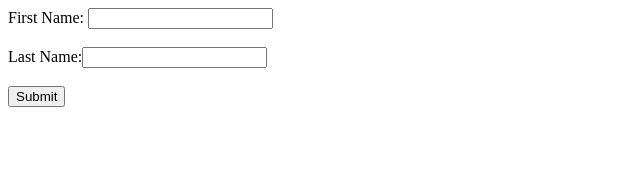
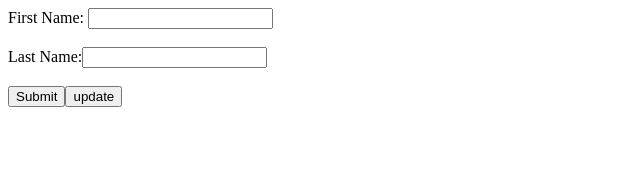
Before and after one commit to pruthvisinhvaghela/axios, a React (Vite) app: page / in a window 1280 px wide. Shown: the top 176 px of the page, without its empty margins (0-640 px from the left). Built offline with nearby package versions, Linux system fonts and the light colour scheme.

Commit message:
how to put works

```diff
--- a/src/axios/AxiosPost.jsx
+++ b/src/axios/AxiosPost.jsx
@@ -13,6 +13,13 @@ const AxiosPost = () => {
     e.preventDefault();
     axios
       .post("https://jsonplaceholder.typicode.com/posts", inputData)
+      .then((response) => console.log(response));
+  };
+
+  const handleUpdate = (e) => {
+    e.preventDefault();
+    axios
+      .put("https://jsonplaceholder.typicode.com/posts/1", inputData)
       .then((response) => console.log(response));
   };
 
@@ -38,6 +45,7 @@ const AxiosPost = () => {
         <br />
         <br />
         <button onClick={handleSubmit}>Submit</button>
+        <button onClick={handleUpdate}>update</button>
       </form>
     </div>
   );
```
